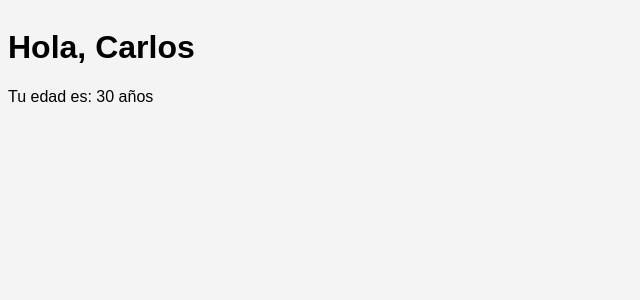
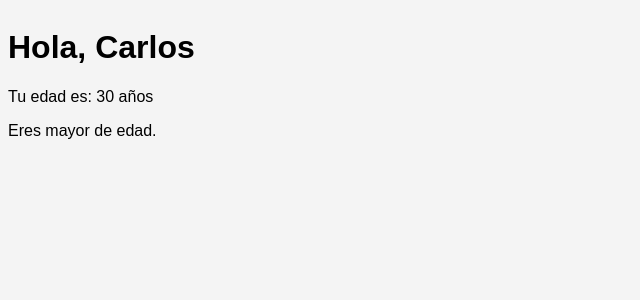
Before and after one commit to JdaniloChin/webCS, a PHP site: page /clase06.php in a window 1280 px wide. Shown: the top 300 px of the page, without its empty margins (0-640 px from the left). Run offline with PHP 8.4, Linux system fonts and the light colour scheme.

Commit message:
commit 2

```diff
--- a/clase06.php
+++ b/clase06.php
@@ -18,7 +18,14 @@
     // Imprimir
     echo "<h1>Hola, $nombre</h1>";
     print("Tu edad es: $edad años<br>");
-
+    echo "<p>";
+    // Condicionales
+    if($edad >= 18){
+        echo "Eres mayor de edad.";
+    } else {
+        echo "Eres menor de edad.";
+    }
+    echo "</p>";
     ?>
 </body>
 </html>
```
